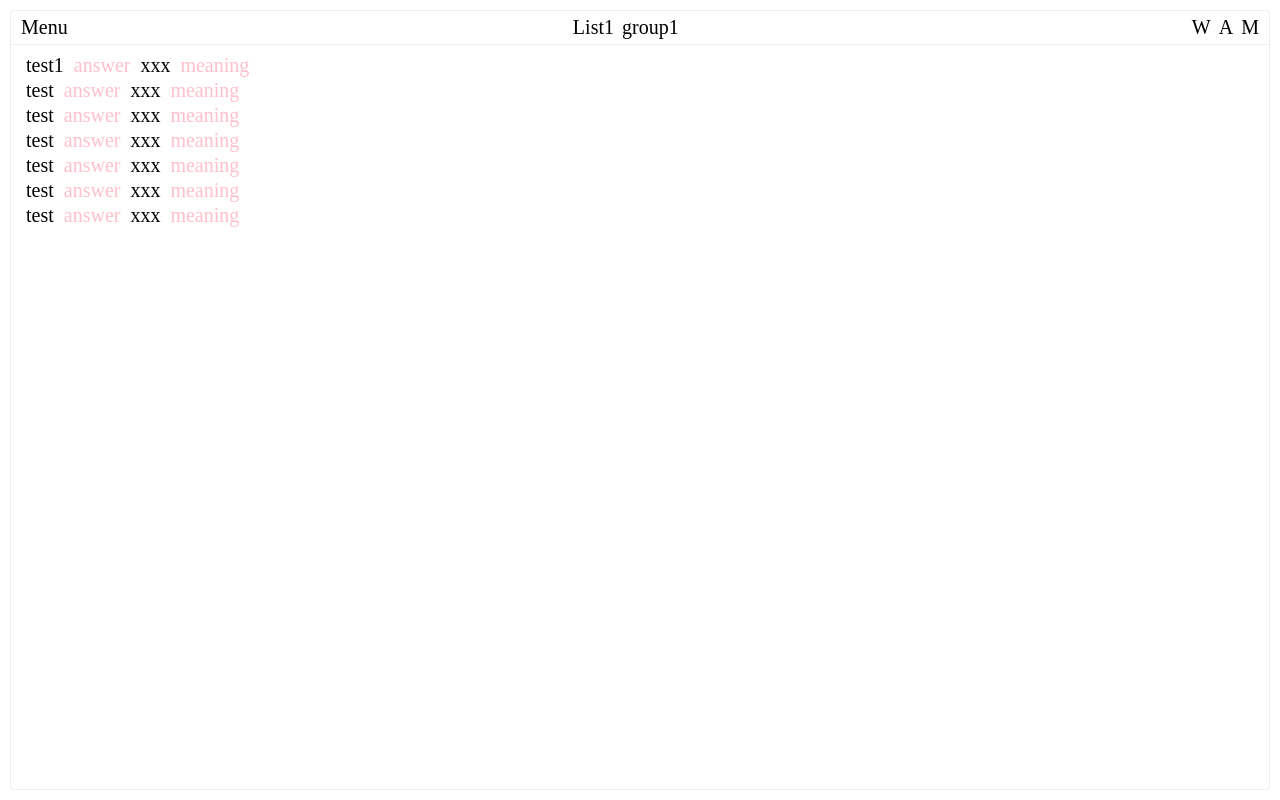
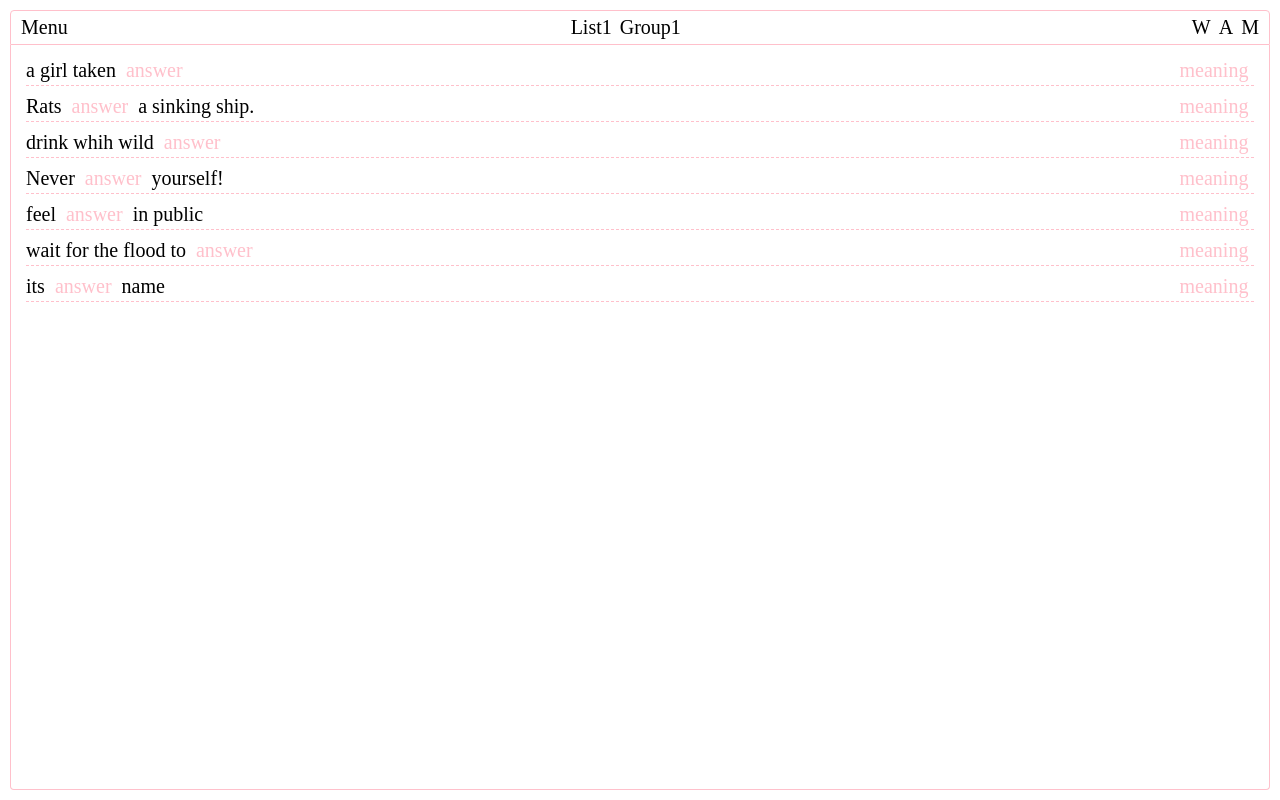
Before and after one commit to Kyrie890514/words-memorize, a Vue app: page / in a window 1280 px wide. Built offline with nearby package versions, Linux system fonts and the light colour scheme.

Commit message:
type data List Group1, Group2 and modify style

```diff
--- a/src/components/WordWrapper.tsx
+++ b/src/components/WordWrapper.tsx
@@ -1,5 +1,5 @@
 import type { Word } from '@/type'
-import { defineComponent, ref, type PropType } from 'vue'
+import { defineComponent, watch, ref, type PropType } from 'vue'
 import '../style/WordWrapper.scss'
 
 export default defineComponent({
@@ -22,7 +22,7 @@ export default defineComponent({
 			required: true
 		},
 	},
-	setup() {
+	setup(props) {
 		const isShowAnswer = ref(false)
 		const isShowMeaning = ref(false)
 		function changeIsShowAnswer(value?: boolean) {
@@ -31,24 +31,32 @@ export default defineComponent({
 		function changeIsShowMeaning(value?: boolean) {
 			isShowMeaning.value = value ?? !isShowMeaning.value
 		}
+		watch(() => props.word.middle, () => {
+			isShowAnswer.value = false
+			isShowMeaning.value = false
+		})
 		return { isShowAnswer, changeIsShowAnswer, isShowMeaning, changeIsShowMeaning }
 	},
 	render() {
 		const { word, isShowAnswer, changeIsShowAnswer, isShowMeaning, changeIsShowMeaning, isShowWordOnly, isShowAllAnswer, isShowAllMeaning } = this
 		return (
 			<div class='word-wrapper'>
-				{!isShowWordOnly && <span>{word.left}</span>}
+				<div class='left-wrapper'>
+					{!isShowWordOnly && word.left && <span class='left'>{word.left}</span>}
 					{
 						isShowAllAnswer || isShowAnswer
 							? <span class='answer show' onClick={() => changeIsShowAnswer()}>{word.middle}</span>
 							: <span class='answer hidden' onClick={() => changeIsShowAnswer()}>answer</span>
 					}
-				{!isShowWordOnly && <span>{word.right}</span>}
+					{!isShowWordOnly && word.right && <span class='right'>{word.right}</span>}
+				</div>
+				<div class='right-wrapper' onClick={() => changeIsShowMeaning()}>
 					{
 						isShowAllMeaning || isShowMeaning
-						? <span class='meaning show' onClick={() => changeIsShowMeaning()}>{word.meaning}</span>
-						: <span class='meaning hidden' onClick={() => changeIsShowMeaning()}>meaning</span>
+							? <span class='meaning show' >{word.meaning}</span>
+							: <span class='meaning hidden'>meaning</span>
 					}
+				</div>
 			</div>
 		)
 	}
--- a/src/data/List1.json
+++ b/src/data/List1.json
@@ -1,134 +1,114 @@
 {
-	"group1": [
+	"Group1": [
 		{
-			"left": "test1",
-			"middle": "answer",
-			"right": "xxx",
-			"meaning": "解释"
+			"left": "a girl taken",
+			"middle": "aback",
+			"right": "",
+			"meaning": "吓"
 		},
 		{
-			"left": "test",
-			"middle": "answer",
-			"right": "xxx",
-			"meaning": "解释"
+			"left": "Rats",
+			"middle": "abandon",
+			"right": "a sinking ship.",
+			"meaning": "逃离"
 		},
 		{
-			"left": "test",
-			"middle": "answer",
-			"right": "xxx",
-			"meaning": "解释"
+			"left": "drink whih wild",
+			"middle": "abandon",
+			"right": "",
+			"meaning": "放纵"
 		},
 		{
-			"left": "test",
-			"middle": "answer",
-			"right": "xxx",
-			"meaning": "解释"
+			"left": "Never",
+			"middle": "abase",
+			"right": "yourself!",
+			"meaning": "自卑"
 		},
 		{
-			"left": "test",
-			"middle": "answer",
-			"right": "xxx",
-			"meaning": "解释"
+			"left": "feel",
+			"middle": "abashed",
+			"right": "in public",
+			"meaning": "羞愧"
 		},
 		{
-			"left": "test",
-			"middle": "answer",
-			"right": "xxx",
-			"meaning": "解释"
+			"left": "wait for the flood to",
+			"middle": "abate",
+			"right": "",
+			"meaning": "退去"
 		},
 		{
-			"left": "test",
-			"middle": "answer",
-			"right": "xxx",
-			"meaning": "解释"
+			"left": "its",
+			"middle": "abbreviated",
+			"right": "name",
+			"meaning": "缩写"
 		}
 	],
-	"group2": [
+	"Group2": [
 		{
-			"left": "test2",
-			"middle": "answer",
-			"right": "xxx",
-			"meaning": "解释"
+			"left": "the",
+			"middle": "abdicated",
+			"right": "king",
+			"meaning": "退位"
 		},
 		{
-			"left": "test",
-			"middle": "answer",
-			"right": "xxx",
-			"meaning": "解释"
+			"left": "",
+			"middle": "abduct",
+			"right": "a child",
+			"meaning": "绑架"
 		},
 		{
-			"left": "test",
-			"middle": "answer",
-			"right": "xxx",
-			"meaning": "解释"
+			"left": "",
+			"middle": "aberrant",
+			"right": "reactions of youths",
+			"meaning": "异常的"
 		},
 		{
-			"left": "test",
-			"middle": "answer",
-			"right": "xxx",
-			"meaning": "解释"
+			"left": "",
+			"middle": "abet",
+			"right": "a crime",
+			"meaning": "教唆"
 		},
 		{
-			"left": "test",
-			"middle": "answer",
-			"right": "xxx",
-			"meaning": "解释"
+			"left": "stop in",
+			"middle": "abeyance",
+			"right": "",
+			"meaning": "中止"
 		},
 		{
-			"left": "test",
-			"middle": "answer",
-			"right": "xxx",
-			"meaning": "解释"
+			"left": "",
+			"middle": "abhor",
+			"right": "careless attitude",
+			"meaning": "厌恶"
 		},
 		{
-			"left": "test",
-			"middle": "answer",
-			"right": "xxx",
-			"meaning": "解释"
-		}
-	],
-	"group3": [
-		{
-			"left": "test",
-			"middle": "answer",
-			"right": "xxx",
-			"meaning": "解释"
+			"left": "a world without",
+			"middle": "abhorrence",
+			"right": "",
+			"meaning": "憎恨"
 		},
 		{
-			"left": "test",
-			"middle": "answer",
-			"right": "xxx",
-			"meaning": "解释"
+			"left": "cannot",
+			"middle": "abide",
+			"right": "the loud noise",
+			"meaning": "忍受"
 		},
 		{
-			"left": "test",
-			"middle": "answer",
-			"right": "xxx",
-			"meaning": "解释"
+			"left": "",
+			"middle": "abide",
+			"right": "by the rules",
+			"meaning": "遵守"
 		},
 		{
-			"left": "test",
-			"middle": "answer",
-			"right": "xxx",
-			"meaning": "解释"
+			"left": "the",
+			"middle": "abiding",
+			"right": "love",
+			"meaning": "持久的"
 		},
 		{
-			"left": "test",
-			"middle": "answer",
-			"right": "xxx",
-			"meaning": "解释"
-		},
-		{
-			"left": "test",
-			"middle": "answer",
-			"right": "xxx",
-			"meaning": "解释"
-		},
-		{
-			"left": "test",
-			"middle": "answer",
-			"right": "xxx",
-			"meaning": "解释"
+			"left": "her",
+			"middle": "abject",
+			"right": "fate",
+			"meaning": "悲惨的"
 		}
 	]
 }
--- a/src/style/WordWrapper.scss
+++ b/src/style/WordWrapper.scss
@@ -1,11 +1,29 @@
 .word-wrapper {
 	margin: 5px;
 	line-height: 20px;
+	display: flex;
+	flex-flow: row nowrap;
+	border-bottom: 1px dashed pink;
+	padding: 5px 0;
+
+	.left-wrapper {
+		flex: 1;
+	}
+
+	.right-wrapper {
+		width: 80px;
+		display: flex;
+		align-items: center;
+		justify-content: center;
+	}
+
+	.left {
+		display: inline-block;
+		margin-right: 10px;
 	}
 
 	.answer {
 		display: inline-block;
-	margin: 0 10px;
 
 		&.hidden {
 			color: pink;
@@ -14,6 +32,11 @@
 		&.show {
 			color: purple;
 		}
+	}
+
+	.right {
+		display: inline-block;
+		margin-left: 10px;
 	}
 
 	.meaning {
@@ -28,3 +51,4 @@
 			color: purple;
 		}
 	}
+}
--- a/src/style/WordsContent.scss
+++ b/src/style/WordsContent.scss
@@ -3,7 +3,7 @@
 	display: flex;
 	flex-flow: column nowrap;
 	background-color: white;
-	border: 1px solid #EBEEF5;
+	border: 1px solid pink;
 	border-left: 0;
 	top: 100%;
 	left: 0;
--- a/src/style/WordsMenu.scss
+++ b/src/style/WordsMenu.scss
@@ -1,5 +1,5 @@
 .menu {
-	border: 1px solid #EBEEF5;
+	border: 1px solid pink;
 	background-color: #FFF;
 	border-radius: 4px 4px 0 0;
 	padding: 5px 10px;
--- a/src/style/WordsWrapper.scss
+++ b/src/style/WordsWrapper.scss
@@ -1,6 +1,6 @@
 .words-wrapper {
 	flex: 1;
-	border: 1px solid #EBEEF5;
+	border: 1px solid pink;
 	border-top: 0;
 	background-color: #FFF;
 	border-radius: 0 0 4px 4px;
```
Also changed, not shown: src/data/help.js (added, +36 -0 lines). Lines whose indentation alone changed are shown as unchanged.
